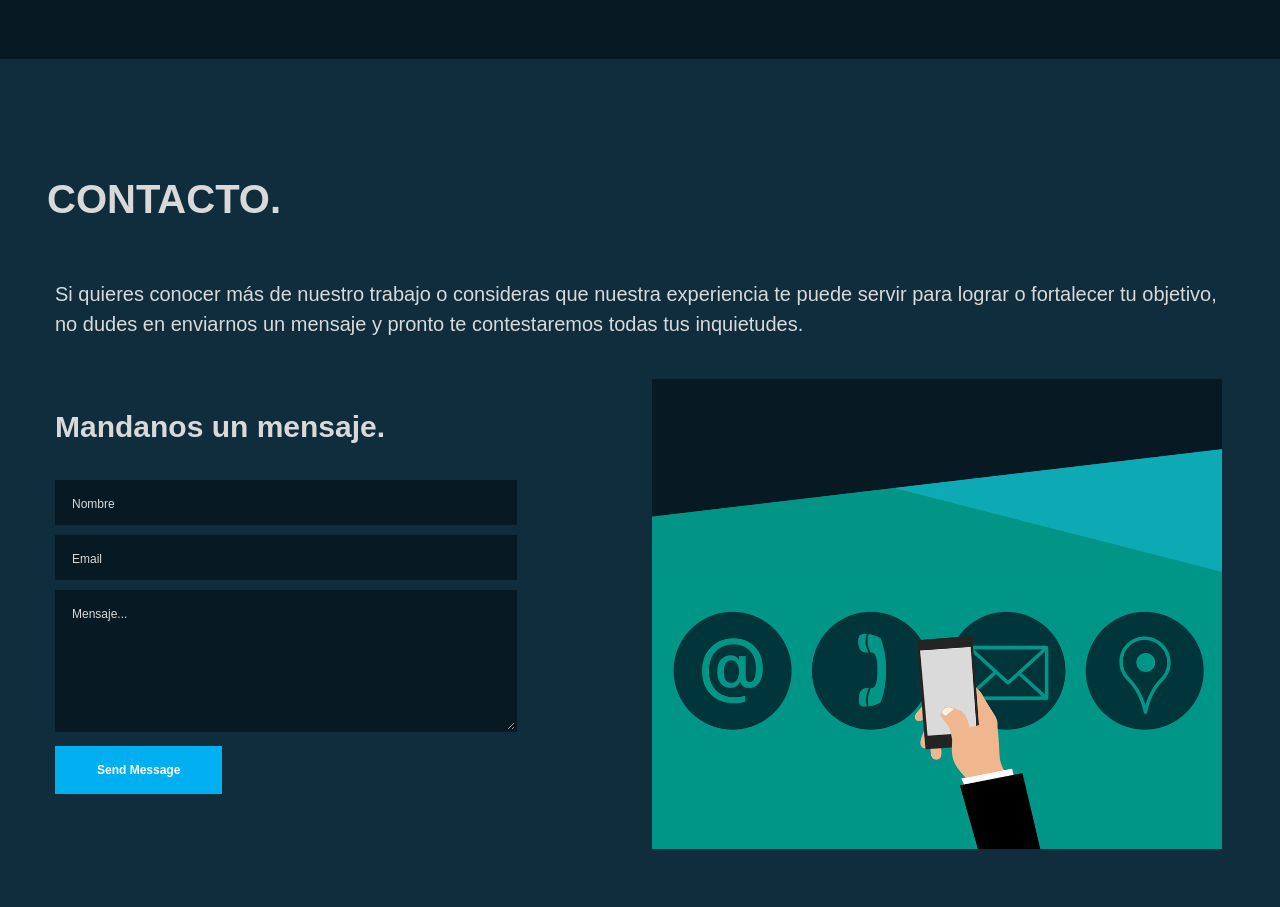
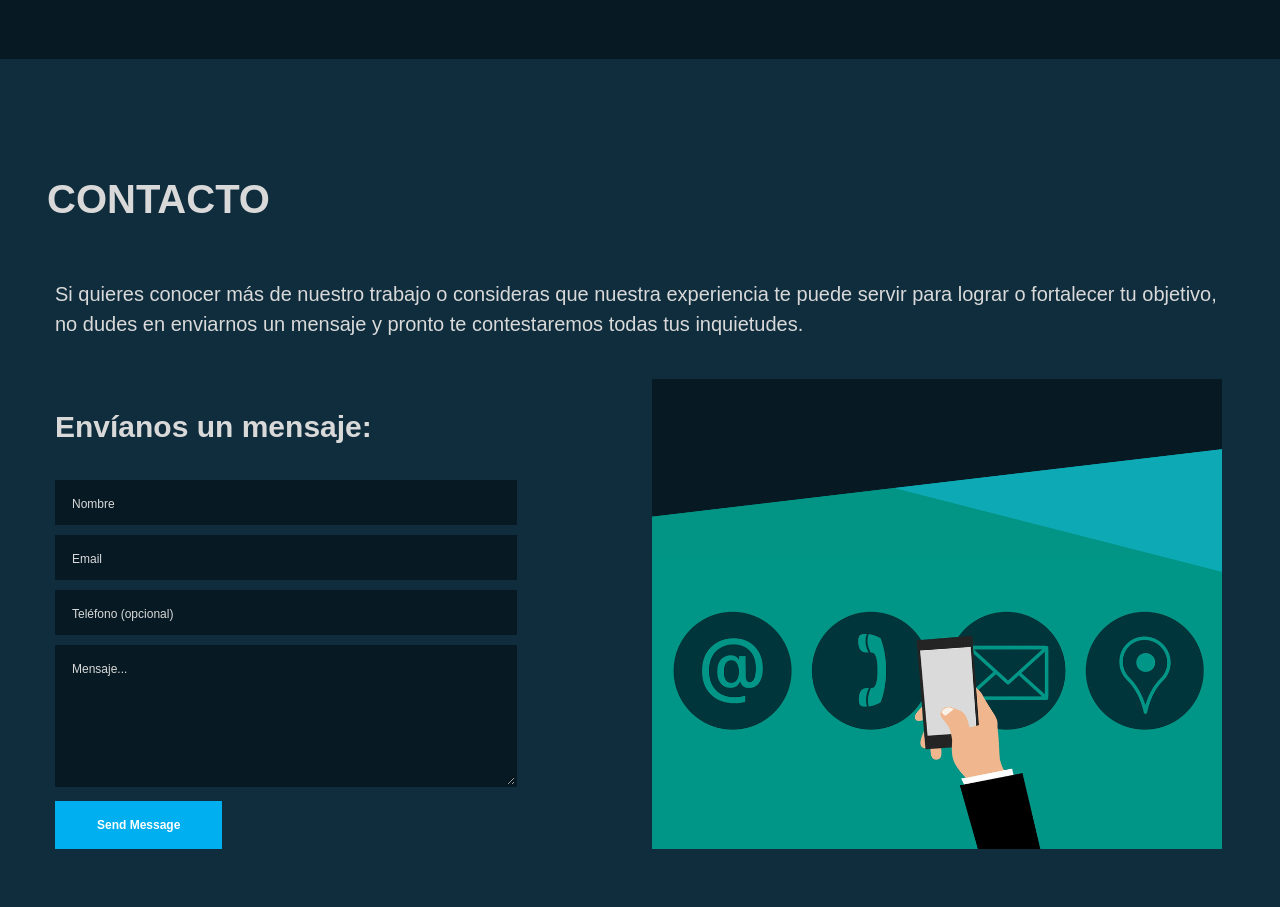
Before and after one commit to luribeto/laspaces, a React (Create React App) app: page / in a window 1280 px wide. Shown: the part 6066-6973 px from the top of the page. Built offline with nearby package versions, Linux system fonts and the light colour scheme.

Commit message:
contectr form working

```diff
--- a/src/components/contact/contact.jsx
+++ b/src/components/contact/contact.jsx
@@ -15,6 +15,7 @@ class Contact extends React.Component {
     this.state = {
       name: "",
       email: "",
+      phone: "",
       message: "",
       sending: false,
       successModal: false,
@@ -31,20 +32,24 @@ class Contact extends React.Component {
     this.setState({ sending: true });
     e.preventDefault();
 
+    const tel = this.state.phone ? this.state.phone : 'n/a';
+
     var template_params = {
       name: this.state.name,
       email: this.state.email,
+      phone: tel,
       message: this.state.message,
     };
 
     // YOUR EMAIL.JS API KEY IN FORMAT user_xxxxxxxxxxxxxxxxxx
     // let API_KEY = "PkgH3RmXue0hmFWZF"; luribeto
-    let API_KEY = "uPefSZLtGWls1JiZR"; // LasPaces.sas
+    let API_KEY = "v0K0MIk0LI2NKtQKk"; // LasPaces.sas
+    let SERVICE_ID = "default_service";
 
     // YOUR EMAIL.JS TEMPLATE ID
     let TEMPLATE_ID = "las_paces_web";
 
-    emailjs.send("default_service", TEMPLATE_ID, template_params, API_KEY).then(
+    emailjs.send(SERVICE_ID, TEMPLATE_ID, template_params, API_KEY).then(
       function (response) {
         debugger
         if (response.status === 200) {
@@ -71,7 +76,7 @@ class Contact extends React.Component {
   };
   // RESET CONTACT FORM
   resetForm() {
-    this.setState({ name: "", email: "", message: "" });
+    this.setState({ name: "", email: "", phone: "", message: "" });
   }
   // CLOSE ALL MODALS
   closeModal = () => {
@@ -79,7 +84,7 @@ class Contact extends React.Component {
   };
 
   resetForm = () => {
-    this.setState({ name: "", email: "", message: "" });
+    this.setState({ name: "", email: "", phone: "", message: "" });
   };
 
   render() {
@@ -109,7 +114,7 @@ class Contact extends React.Component {
       <div id="contact">
         {modalRender}
         <div className="wrapper">
-          <Title title="CONTACTO." />
+          <Title title="CONTACTO" />
           <p className="font20">
             Si quieres conocer más de nuestro trabajo o consideras que nuestra experiencia te puede servir para lograr o fortalecer tu objetivo, no dudes en enviarnos un mensaje y pronto te contestaremos todas tus inquietudes.
           </p>
@@ -117,9 +122,10 @@ class Contact extends React.Component {
           <Row className="padding40">
             <Col md={12} lg={6}>
               <form id="contact-form" onSubmit={this.handleSubmit}>
-                <h4 className="font30 weight800 padding30">Mandanos un mensaje.</h4>
+                <h4 className="font30 weight800 padding30">Envíanos un mensaje:</h4>
                 <input type="text" placeholder="Nombre" required name="name" value={this.state.name} onChange={this.inputHandler} />
                 <input type="email" placeholder="Email" required name="email" value={this.state.email} onChange={this.inputHandler} />
+                <input type="phone" placeholder="Teléfono (opcional)" name="phone" value={this.state.phone} onChange={this.inputHandler} />
                 <textarea
                   rows="6"
                   cols="50"
```
